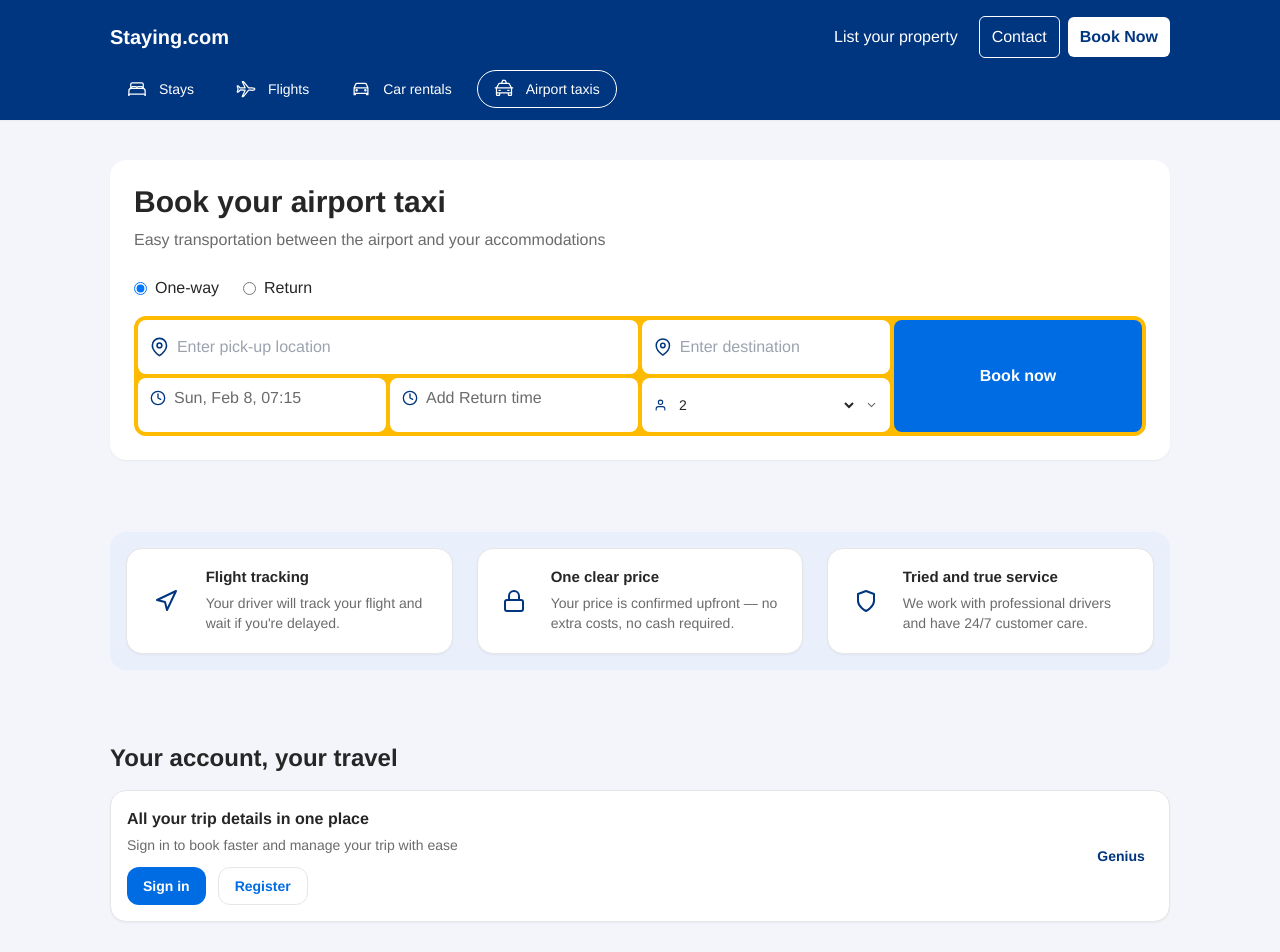
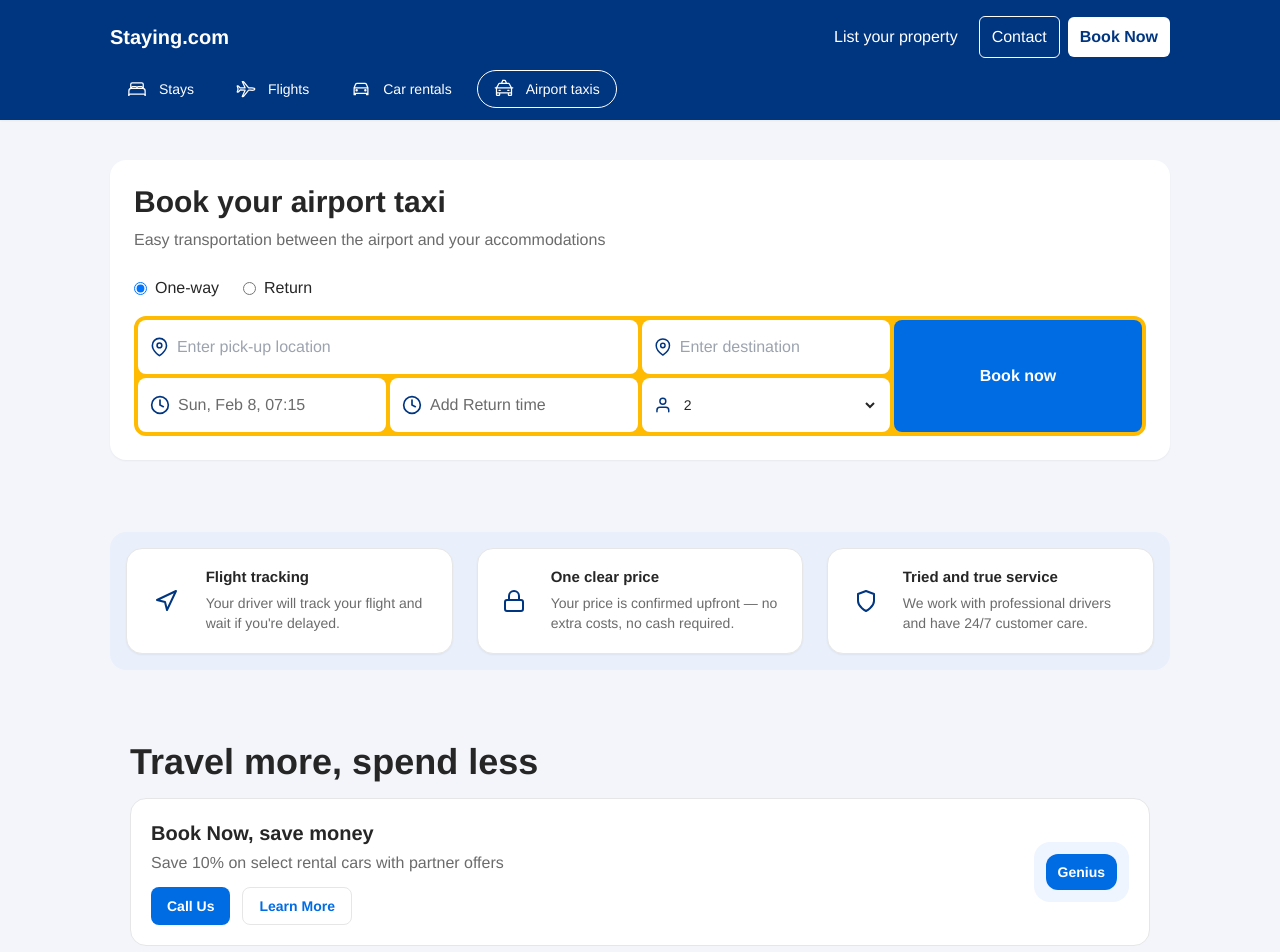
Before and after one commit to oxsabbir/staying, a Next.js app: page /airport-taxis in a window 1280 px wide. Shown: the top 952 px of the page. Built offline with nearby package versions, Linux system fonts and the light colour scheme.

Commit message:
add header to rooms route

```diff
--- a/app/airport-taxis/page.jsx
+++ b/app/airport-taxis/page.jsx
@@ -179,7 +179,7 @@ function DateTimeDropdown({
     : placeholder;
 
   return (
-    <div className="relative w-full">
+    <div className="relative w-full ">
       <button
         type="button"
         onClick={() => !disabled && setOpen((prev) => !prev)}
@@ -187,7 +187,7 @@ function DateTimeDropdown({
           disabled ? "cursor-not-allowed text-muted/60" : "text-muted"
         }`}
       >
-        <FiClock className="text-primary" />
+        <FiClock className="text-primary" size={20} />
         <span className="truncate">{label}</span>
       </button>
 
@@ -431,7 +431,7 @@ export default function AirportTaxisPage() {
                 required
               />
             </div>
-            <div className="min-h-[54px]  rounded-sm bg-white px-3 py-2 lg:col-start-1 lg:row-start-2">
+            <div className="min-h-[54px] flex items-center   rounded-sm bg-white px-3 py-2 lg:col-start-1 lg:row-start-2">
               <DateTimeDropdown
                 value={pickupDateTime}
                 onChange={(next) => {
@@ -446,7 +446,7 @@ export default function AirportTaxisPage() {
                 timeLabel="Pick up time"
               />
             </div>
-            <div className="min-h-[54px] rounded-sm bg-white px-3 py-2 lg:col-start-2 lg:row-start-2">
+            <div className="min-h-[54px]  flex items-center  rounded-sm bg-white px-3 py-2 lg:col-start-2 lg:row-start-2">
               <DateTimeDropdown
                 value={returnDateTime}
                 onChange={(next) =>
@@ -460,7 +460,7 @@ export default function AirportTaxisPage() {
               />
             </div>
             <div className="flex min-h-[54px] items-center gap-2 rounded-sm bg-white px-3 py-2 text-base lg:col-start-3 lg:row-start-2">
-              <FiUser className="text-primary" />
+              <FiUser className="text-primary" size={20} />
               <select
                 value={riders}
                 onChange={(e) => setRiders(Number(e.target.value))}
@@ -472,7 +472,6 @@ export default function AirportTaxisPage() {
                   </option>
                 ))}
               </select>
-              <FiChevronDown className="text-muted" />
             </div>
             <button
               type="submit"
@@ -502,32 +501,30 @@ export default function AirportTaxisPage() {
             </div>
           ))}
         </section>
-
-        <section className="mt-10">
-          <h2 className="text-2xl font-semibold">Your account, your travel</h2>
-          <div className="mt-4 flex flex-col items-start justify-between gap-4 rounded-lg border border-border bg-white p-4 shadow-sm md:flex-row md:items-center">
+        <section className="container pt-[400px] md:pt-[300px] xl:pt-10">
+          <h2 className="text-4xl font-bold">Travel more, spend less</h2>
+          <div className="mt-4 flex flex-col items-start justify-between gap-4 rounded-lg border border-border bg-white p-5 md:flex-row md:items-center">
             <div>
-              <div className="text-base font-semibold">
-                All your trip details in one place
-              </div>
-              <p className="mt-1 text-sm text-muted">
-                Sign in to book faster and manage your trip with ease
+              <h3 className="text-xl font-semibold">Book Now, save money</h3>
+              <p className="mt-1 text-muted">
+                Save 10% on select rental cars with partner offers
               </p>
-              <div className="mt-3 flex flex-wrap gap-3">
-                <button className="rounded-md bg-link px-4 py-2 text-sm font-semibold text-white">
-                  Sign in
+              <div className="mt-3 flex gap-3">
+                <button className="rounded-sm bg-link px-4 py-2 text-sm font-semibold text-white">
+                  Call Us
                 </button>
-                <button className="rounded-md border border-border px-4 py-2 text-sm font-semibold text-link">
-                  Register
+                <button className="rounded-sm border border-border px-4 py-2 text-sm font-semibold text-link">
+                  Learn More
                 </button>
               </div>
             </div>
-            <div className="flex h-16 w-16 items-center justify-center rounded-xl bg-primary/10 text-primary text-sm font-semibold">
-              Genius
+            <div className="rounded-lg bg-[#eef5ff] p-3">
+              <span className="inline-block rounded-md bg-link px-3 py-2 text-sm font-bold text-white">
+                Genius
+              </span>
             </div>
           </div>
         </section>
-
         <section className="mt-12">
           <h2 className="text-2xl font-semibold text-center">
             Airport transportation made easy
--- a/app/cars/page.jsx
+++ b/app/cars/page.jsx
@@ -116,7 +116,7 @@ export default function CarRentalPage() {
                 onSubmit={handleBookNow}
                 className="mt-8 rounded-md border-2  wfi  border-accent bg-accent p-[2px] text-text shadow-sm"
               >
-                <div className="grid gap-[2px] md:grid-cols-2 gap-x-1 gap-y-1 items-center xl:grid-cols-[2fr_1fr_1_1fr_1fr_auto]">
+                <div className="grid gap-[2px] md:grid-cols-2 gap-x-1 gap-y-1 items-center xl:grid-cols-[1.6fr_1fr_1fr_1fr_1fr_auto]">
                   <div className="flex min-h-[52px] md:col-span-full xl:col-auto items-center rounded-sm bg-white px-3 py-2">
                     <AutocompleteInput
                       placeholder="Pick-up location"
@@ -215,16 +215,16 @@ export default function CarRentalPage() {
           <h2 className="text-4xl font-bold">Travel more, spend less</h2>
           <div className="mt-4 flex flex-col items-start justify-between gap-4 rounded-lg border border-border bg-white p-5 md:flex-row md:items-center">
             <div>
-              <h3 className="text-xl font-semibold">Sign in, save money</h3>
+              <h3 className="text-xl font-semibold">Book Now, save money</h3>
               <p className="mt-1 text-muted">
                 Save 10% on select rental cars with partner offers
               </p>
               <div className="mt-3 flex gap-3">
                 <button className="rounded-sm bg-link px-4 py-2 text-sm font-semibold text-white">
-                  Sign in
+                  Call Us
                 </button>
                 <button className="rounded-sm border border-border px-4 py-2 text-sm font-semibold text-link">
-                  Register
+                  Learn More
                 </button>
               </div>
             </div>
```
Also changed, not shown: 1 other file (tests, documents, lock files or other folders).
